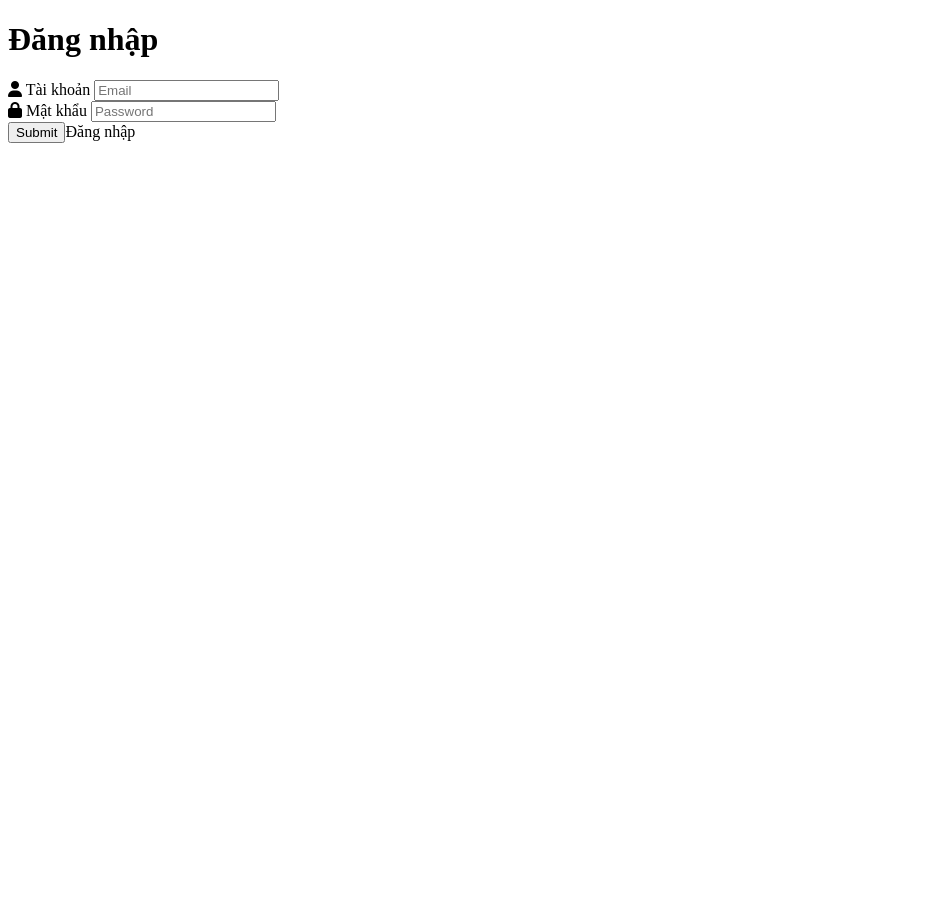
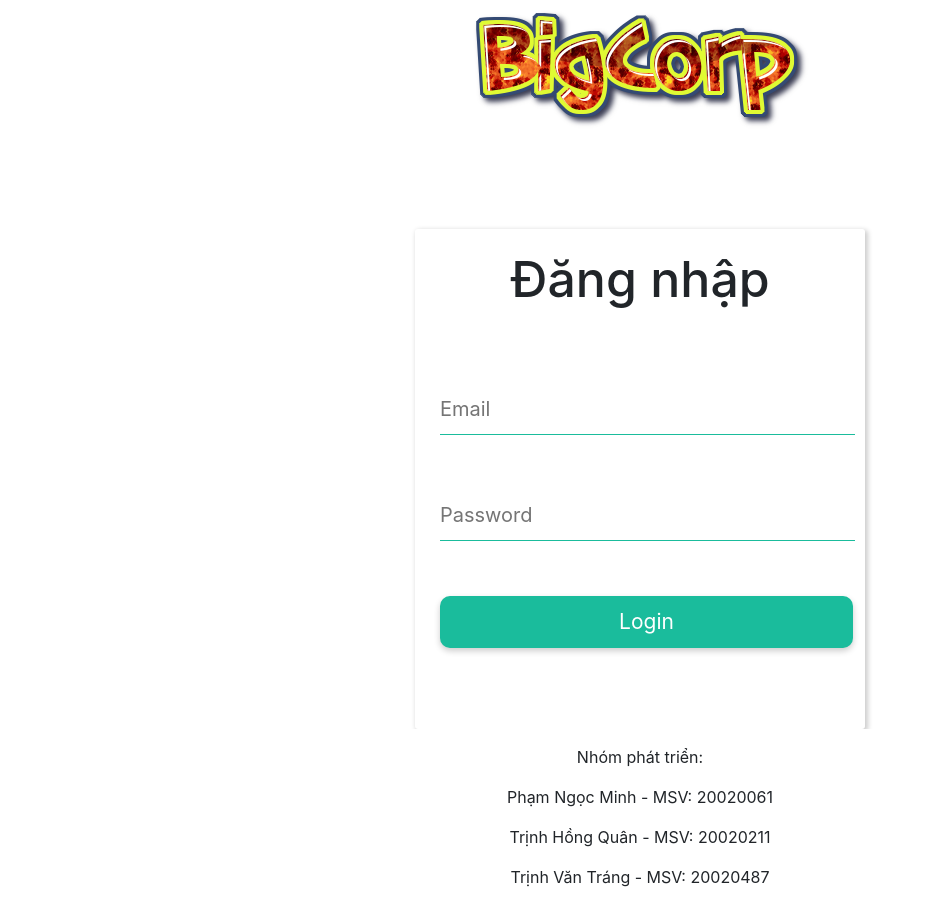
Before and after one commit to TrinhVanTrang/ui_banquanly, a website: page login.html in a window 1280 px wide. Shown: the whole page, without its empty margins (0-925 px from the left). Before the commit the page ends 800 px from the top, so only its background shows below. Drawn offline with nearby package versions, Linux system fonts and the light colour scheme.

Commit message:
css login

```diff
--- /dev/null
+++ b/draw.css
@@ -0,0 +1,66 @@
+form {
+    box-sizing: border-box;
+    width: 450px;
+    height: 500px;
+    margin: 100px auto 0;
+    box-shadow: 2px 2px 5px 1px rgba(0, 0, 0, 0.2);
+    padding-bottom: 40px;
+    border-radius: 3px;
+}
+
+form h1 {
+    box-sizing: border-box;
+    text-align: center;
+    padding: 20px;
+    font-size: 50px;
+}
+
+input {
+    margin: 55px 25px;
+    width: 415px;
+    display: block;
+    font-size: 20px;
+    border: none;
+    padding: 10px 0;
+    border-bottom: solid 1px #1abc9c;
+    transition: all 0.3s cubic-bezier(0.64, 0.09, 0.08, 1);
+    background: linear-gradient(to bottom, rgba(255, 255, 255, 0) 96%, #1abc9c 4%);
+    background-position: -200px 0;
+    background-size: 200px 100%;
+    background-repeat: no-repeat;
+    color: #0e6252;
+}
+
+input:focus,
+input:valid {
+    box-shadow: none;
+    outline: none;
+    background-position: 0 0;
+}
+
+input:focus::-webkit-input-placeholder,
+input:valid::-webkit-input-placeholder {
+    color: #1abc9c;
+    font-size: 11px;
+    transform: translateY(-20px);
+    visibility: visible !important;
+}
+
+button {
+    text-align: center;
+    border: none;
+    background: #1abc9c;
+    cursor: pointer;
+    border-radius: 10px;
+    padding: 10px;
+    width: 413px;
+    color: white;
+    margin-left: 25px;
+    font-size: 21px;
+    box-shadow: 0 3px 6px 0 rgba(0, 0, 0, 0.2);
+}
+
+button:hover {
+    transform: translateY(-3px);
+    box-shadow: 0 6px 6px 0 rgba(0, 0, 0, 0.2);
+}
--- a/login.html
+++ b/login.html
@@ -5,30 +5,34 @@
     <meta charset="UTF-8" />
     <meta http-equiv="X-UA-Compatible" content="IE=edge" />
     <meta name="viewport" content="width=device-width, initial-scale=1.0" />
-    <script src="https://kit.fontawesome.com/1147679ae7.js"></script>
-    <title>Đăng nhập</title>
+    <link rel="stylesheet" href="https://stackpath.bootstrapcdn.com/bootstrap/4.3.1/css/bootstrap.min.css" integrity="sha384-ggOyR0iXCbMQv3Xipma34MD+dH/1fQ784/j6cY/iJTQUOhcWr7x9JvoRxT2MZw1T" crossorigin="anonymous">
+    <link rel="stylesheet" href="draw.css">
+    <title> Đăng nhập </title>
 
 </head>
 
 <body>
-    <div class="container">
-
+        <header class="container-fluid bg-white">
+            <div class="container">
+                    <center>
+                        <img src="logo.png">
+                    </center>
+            </div>
+        </header>
         <form id="form-login">
-            <div class="form-text">
-                <h1>Đăng nhập</h1>
-                <i class="fas fa-user"> </i>
-                <label> Tài khoản </label>
-                <input type="email" placeholder="Email" id="email" />
+            <h1>Đăng nhập</h1>
+            <input type="email" placeholder="Email" id="email" required="" />
+            <input type="password" placeholder="Password" id="password" required="" />
+            <button type="submit" id="btn"> Login </button>
+        </form>
+        <footer class="container-fluid bg-white py-3">
+            <div class="container text-Black text-center">
+                <p> Nhóm phát triển:</p>
+                <p>Phạm Ngọc Minh - MSV: 20020061 </p>
+                <p>Trịnh Hồng Quân - MSV: 20020211 </p>
+                <p>Trịnh Văn Tráng - MSV: 20020487 </p>
             </div>
-            <div class="form-text">
-                <i class="fas fa-lock"> </i>
-                <label> Mật khẩu </label>
-                <input type="password" placeholder="Password" id="password" />
-            </div>
-            <input type="submit" id="btn">Đăng nhập</input>
-        </form>
-
-    </div>
+        </footer>
     <script src="https://cdnjs.cloudflare.com/ajax/libs/axios/1.2.0/axios.min.js"></script>
     <script>
         let role;
@@ -39,7 +43,7 @@
 
             e.preventDefault();
             axios
-                .post("https://c4c3-42-114-127-171.ap.ngrok.io/api/v1/users/login", {
+                .post("https://5b20-42-114-127-171.ap.ngrok.io/api/v1/users/login", {
                     email,
                     password
                 })
@@ -60,5 +64,3 @@
 
     </script>
 </body>
-
-</html>
```
Also changed, not shown: logo.png (added).
